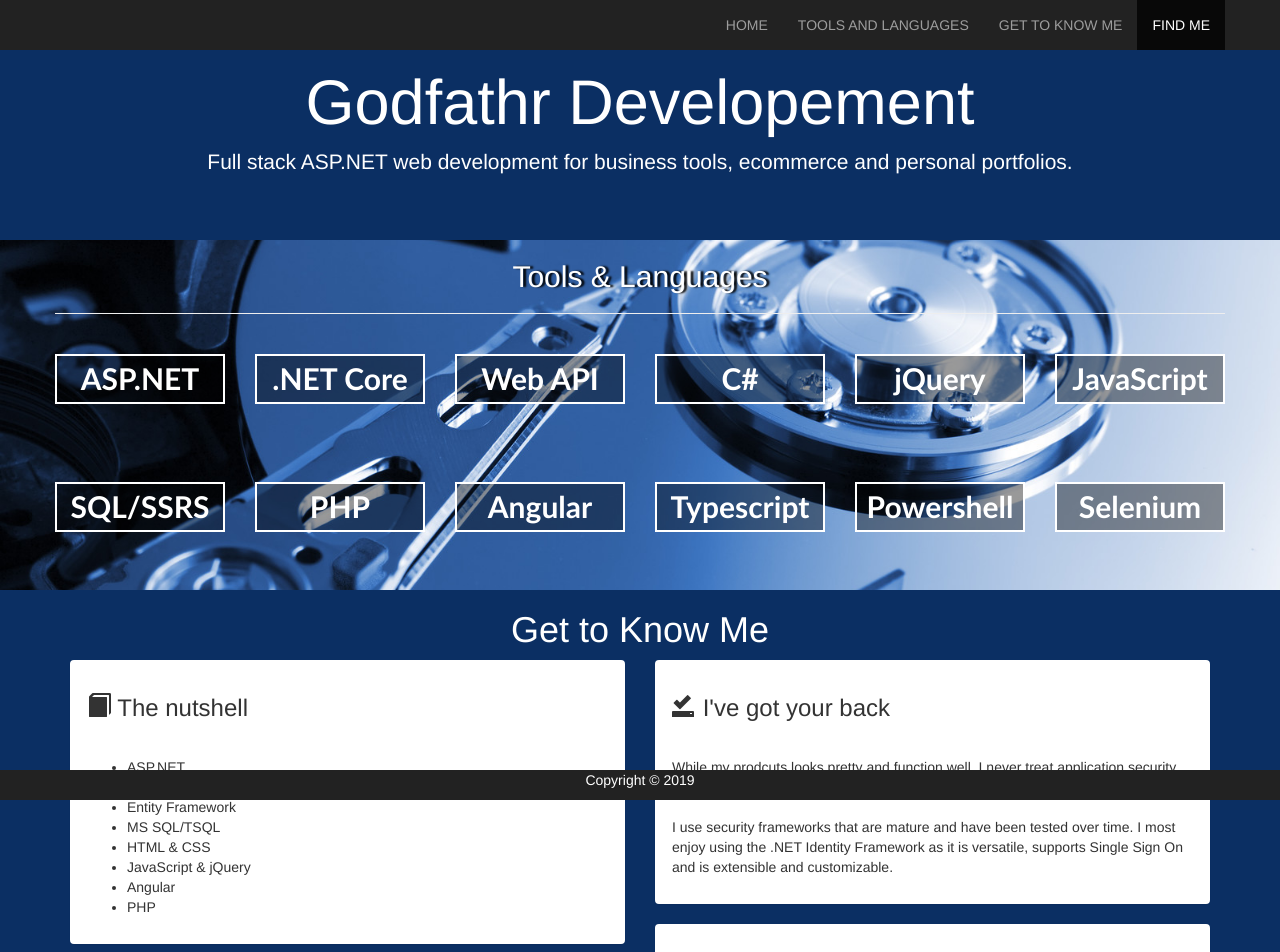
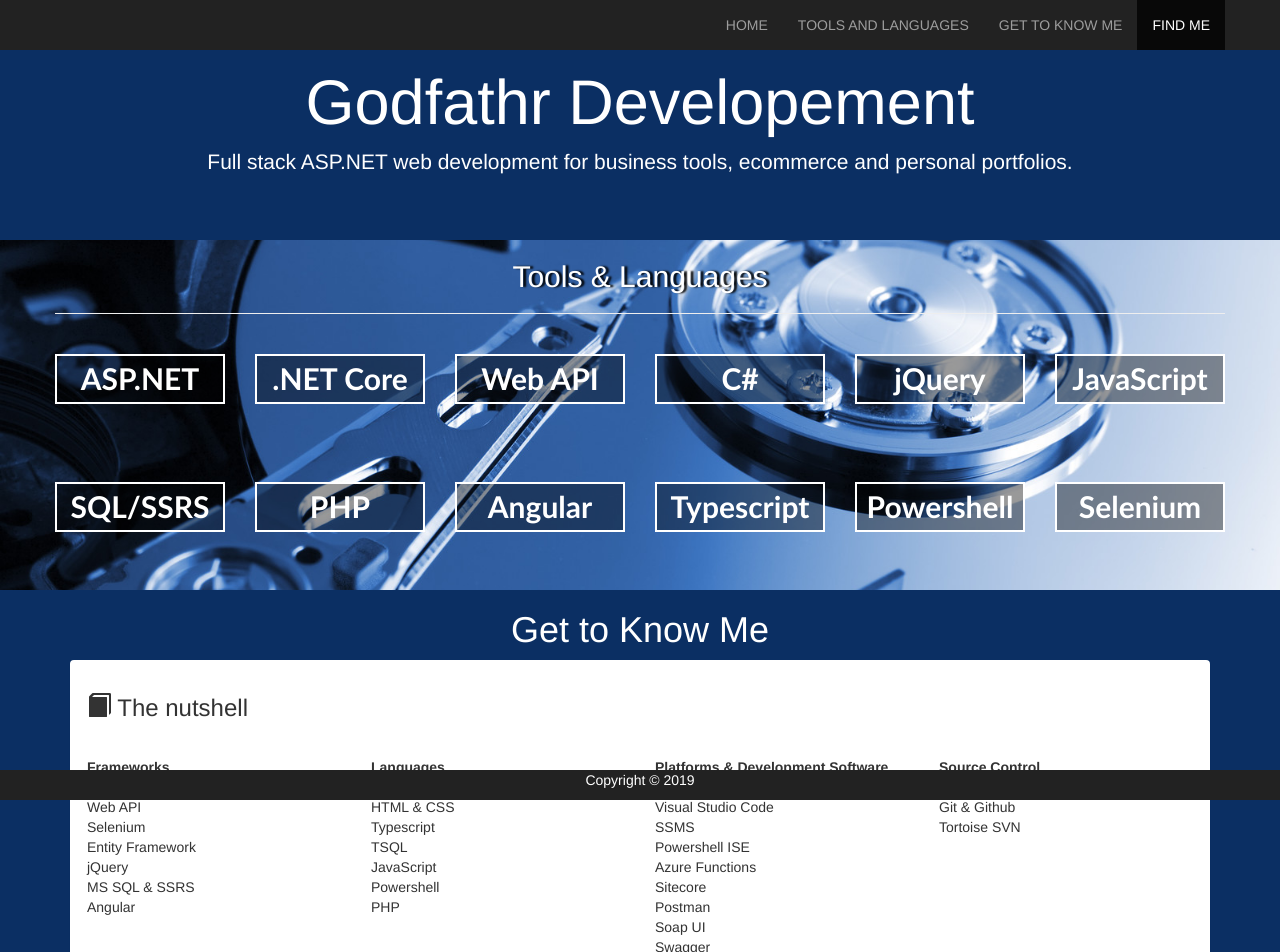
Before and after one commit to godfathr/github.io.source, an Angular app in the folder portfolio/: page / in a window 1280 px wide. Shown: the top 952 px of the page. Built offline with nearby package versions, Linux system fonts and the light colour scheme; no server answers.

Commit message:
Content updates and link fix.

```diff
--- a/portfolio/src/app/components/find-me/find-me.component.html
+++ b/portfolio/src/app/components/find-me/find-me.component.html
@@ -22,7 +22,8 @@
                                 <div class="col-sm-12 col-md-6 text-left">
                                     <h2>{{response.login}}</h2>
                                     <p><a href='{{response.html_url}}' target="_blank">{{response.html_url}}</a></p>
-                                    <p><a href='{{response.repos_url}}' target="_blank">{{response.repos_url}}</a>
+                                    <p><a href='https://github.com/godfathr?tab=repositories'
+                                            target="_blank">https://github.com/godfathr?tab=repositories</a>
                                         ({{response.public_repos}})</p>
                                     <h4>Followers: ({{response.followers}})</h4>
                                     <ng-container *ngIf="followers">
--- a/portfolio/src/app/components/know-me/know-me.component.html
+++ b/portfolio/src/app/components/know-me/know-me.component.html
@@ -6,38 +6,123 @@
         </div>
         <div class="container">
             <div class="row">
-                <div class="col-md-6 text-left">
+                <div class="col-md-12 text-left">
                     <div class="panel">
                         <div class="panel-heading">
                             <h3><span class="glyphicon glyphicon-book"></span> The nutshell</h3>
                         </div>
                         <div class="panel-body">
-                            <ul>
-                                <li>
-                                    ASP.NET
-                                </li>
-                                <li>
-                                    C#
-                                </li>
-                                <li>
-                                    Entity Framework
-                                </li>
-                                <li>
-                                    MS SQL/TSQL
-                                </li>
-                                <li>
-                                    HTML & CSS
-                                </li>
-                                <li>
-                                    JavaScript & jQuery
-                                </li>
-                                <li>
-                                    Angular
-                                </li>
-                                <li>
-                                    PHP
-                                </li>
-                            </ul>
+                            <div class=row>
+                                <div class="col-md-3">
+                                    <dl>
+                                        <dt>
+                                            Frameworks
+                                        </dt>
+                                        <dd>
+                                            ASP.NET & .NET Core
+                                        </dd>
+                                        <dd>
+                                            Web API
+                                        </dd>
+                                        <dd>
+                                            Selenium
+                                        </dd>
+                                        <dd>
+                                            Entity Framework
+                                        </dd>
+                                        <dd>
+                                            jQuery
+                                        </dd>
+                                        <dd>
+                                            MS SQL & SSRS
+                                        </dd>
+                                        <dd>
+                                            Angular
+                                        </dd>
+                                    </dl>
+                                </div>
+                                <div class="col-md-3">
+                                    <dl>
+                                        <dt>
+                                            Languages
+                                        </dt>
+                                        <dd>
+                                            C#
+                                        </dd>
+                                        <dd>
+                                            HTML & CSS
+                                        </dd>
+                                        <dd>
+                                            Typescript
+                                        </dd>
+                                        <dd>
+                                            TSQL
+                                        </dd>
+                                        <dd>
+                                            JavaScript
+                                        </dd>
+                                        <dd>
+                                            Powershell
+                                        </dd>
+                                        <dd>
+                                            PHP
+                                        </dd>
+                                    </dl>
+                                </div>
+                                <div class="col-md-3">
+                                    <dl>
+                                        <dt>
+                                            Platforms & Development Software
+                                        </dt>
+                                        <dd>
+                                            Visual Studio
+                                        </dd>
+                                        <dd>
+                                            Visual Studio Code
+                                        </dd>
+                                        <dd>
+                                            SSMS
+                                        </dd>
+                                        <dd>
+                                            Powershell ISE
+                                        </dd>
+                                        <dd>
+                                            Azure Functions
+                                        </dd>
+                                        <dd>
+                                            Sitecore
+                                        </dd>
+                                        <dd>
+                                            Postman
+                                        </dd>
+                                        <dd>
+                                            Soap UI
+                                        </dd>
+                                        <dd>
+                                            Swagger
+                                        </dd>
+                                        <dd>
+                                            Photoshop
+                                        </dd>
+                                    </dl>
+                                </div>
+                                <div class="col-md-3">
+                                    <dl>
+                                        <dt>
+                                            Source Control
+                                        </dt>
+                                        <dd>
+                                            Azure DevOps Git and TFS
+                                        </dd>
+                                        <dd>
+                                            Git & Github
+                                        </dd>
+                                        <dd>
+                                            Tortoise SVN
+                                        </dd>
+                                    </dl>
+                                </div>
+                            </div>
                             <!-- <div class="btn btn-success" id="btnNutshell">
                                 See more
                             </div> -->
@@ -52,6 +137,10 @@
                             </p>
                         </div>
                     </div>
+                </div>
+            </div>
+            <div class="row">
+                <div class="col-md-6 text-left">
                     <div class="panel">
                         <div class="panel-heading">
                             <h3><span class="glyphicon glyphicon-ok"></span> But really...</h3>
@@ -59,7 +148,7 @@
                         <div class="panel-body">
                             <p>
                                 My passion lies in back end development and reaches into the front end where I
-                                enjoy creating custom eye catching user interfaces.
+                                enjoy creating custom eye catching and intuitive user interfaces.
                             </p>
                         </div>
                     </div>
@@ -70,7 +159,8 @@
                         <div class="panel-body">
                             <p>
                                 In 2016, over 50% of the use of the web was from mobile devices.
-                                I believe non-responsive applications are the mark of a lazy developer.
+                                It is my firm position that non-responsive applications are the mark of a lazy
+                                developer.
                                 <br><br>
                                 I bootstrap or create custom responsive frameworks for my work.
                                 While in the enterprise world, I understand that are justifications for
@@ -109,9 +199,11 @@
                             </p>
                         </div>
                     </div>
+                </div>
+                <div class="col-md-12 text-left">
                     <div class="panel">
                         <div class="panel-heading">
-                            <h3><span class="glyphicon glyphicon-eye-open"></span> Dreaming big</h3>
+                            <h3><span class="glyphicon glyphicon-eye-open"></span> Dream big</h3>
                         </div>
                         <div class="panel-body">
                             <p>
--- a/portfolio/tslint.json
+++ b/portfolio/tslint.json
@@ -28,8 +28,8 @@
     "interface-name": false,
     "max-classes-per-file": false,
     "max-line-length": [
-      true,
-      140
+      false,
+      1000
     ],
     "member-access": false,
     "member-ordering": [
```
